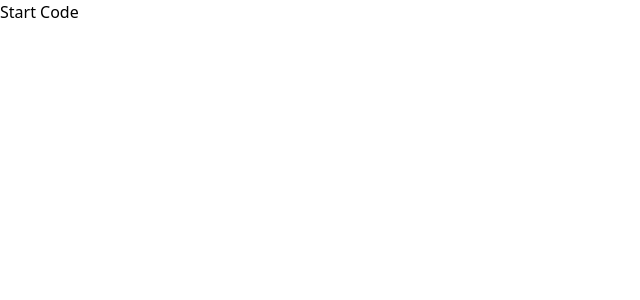
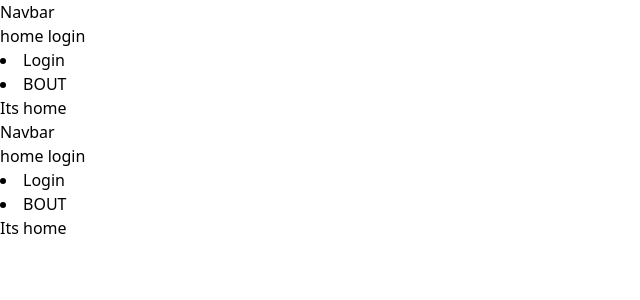
Before and after one commit to bipro-b/cuet-class-schedule, a React (Vite) app in the folder client/: page / in a window 1280 px wide. Shown: the top 300 px of the page, without its empty margins (0-640 px from the left). Built offline with nearby package versions, Linux system fonts and the light colour scheme.

Commit message:
redux setup

```diff
--- a/client/src/App.jsx
+++ b/client/src/App.jsx
@@ -1,23 +1,25 @@
+
+import {BrowserRouter, Routes, Route}  from 'react-router-dom'
+import Home from "./pages/Home/Home";
+import Navbar from './components/Navbar';
+
 function App() {
   return (
     <>
-      <h1>Start Code </h1>
-      {/*
-      Routes
+
   <BrowserRouter>
-  <Header/>   common
+  <Navbar/>
   <Routes>
     <Route path='/' element={<Home/>} />
-    <Route path='/sign-in' element={<SignIn/>} />
+     {/* <Route path='/sign-in' element={<SignIn/>} />
     <Route path='/sign-up' element={<SignUp/>} />
     <Route path='/about' element={<About/>} />
     <Route element={< PrivateRoute/>} >
     <Route path='/profile' element={<Profile/>} />
-    </Route>
+    </Route> */}
   </Routes>
   </BrowserRouter>
 
-      */}
     </>
   );
 }
--- a/client/src/components/Navbar.jsx
+++ b/client/src/components/Navbar.jsx
@@ -7,7 +7,6 @@ function Navbar() {
         <li>Login</li>
         <li>BOUT</li>
 
-        <h2>Hi </h2>
         </>
     )
 }
--- a/client/src/main.jsx
+++ b/client/src/main.jsx
@@ -3,18 +3,18 @@ import ReactDOM from "react-dom/client";
 import App from "./App.jsx";
 import "./index.css";
 /*
-Redux connections
 import { RouterProvider } from 'react-router-dom';
 import routes from './routes/routes.jsx'; // it may changes may app
 import { Provider } from 'react-redux';
 import store from './redux/store';
+*/
 
-Another way
 
 import { Provider } from 'react-redux'
-import { persistor, store } from './redux/store.js'
-import { PersistGate } from 'redux-persist/integration/react'
-*/
+import store from "./redux/store.js";
+
+// import { PersistGate } from 'redux-persist/integration/react'
+
 ReactDOM.createRoot(document.getElementById("root")).render(
   <React.StrictMode>
     <App />
@@ -26,13 +26,9 @@ ReactDOM.createRoot(document.getElementById("root")).render(
     </React.StrictMode>
      */}
 
-    {/*
-    Another way
-    <Provider store={store}>
-     <PersistGate loading ={null} persistor={persistor}>
-      </PersistGate>
-      <App/>
-    </Provider>
-      */}
+  <Provider store={store}>
+    <App />
+  </Provider>
+
   </React.StrictMode>
 );
--- /dev/null
+++ b/client/src/pages/Home/Home.jsx
@@ -0,0 +1,11 @@
+import React from 'react';
+
+const Home = () => {
+    return (
+        <div>
+            <h1>Its home</h1>
+        </div>
+    );
+};
+
+export default Home;
--- a/client/src/redux/store.js
+++ b/client/src/redux/store.js
@@ -1,15 +1,17 @@
 import { configureStore } from "@reduxjs/toolkit";
+import baseAPi from "./features/api/baseApi";
+import tasksSlice from "./features/tasks/tasksSlice";
 
 
 
 const store = configureStore({
     reducer: {
-     /*  [baseAPi.reducerPath]: baseAPi.reducer,
+      [baseAPi.reducerPath]: baseAPi.reducer,
       tasksSlice: tasksSlice,
-      userSlice: userSlice, */
+      // userSlice: userSlice,
     },
     middleware: (getDefaultMiddleware) =>
-      //getDefaultMiddleware().concat(baseAPi.middleware),
+      getDefaultMiddleware().concat(baseAPi.middleware),
   });
 
   export default store;
```
